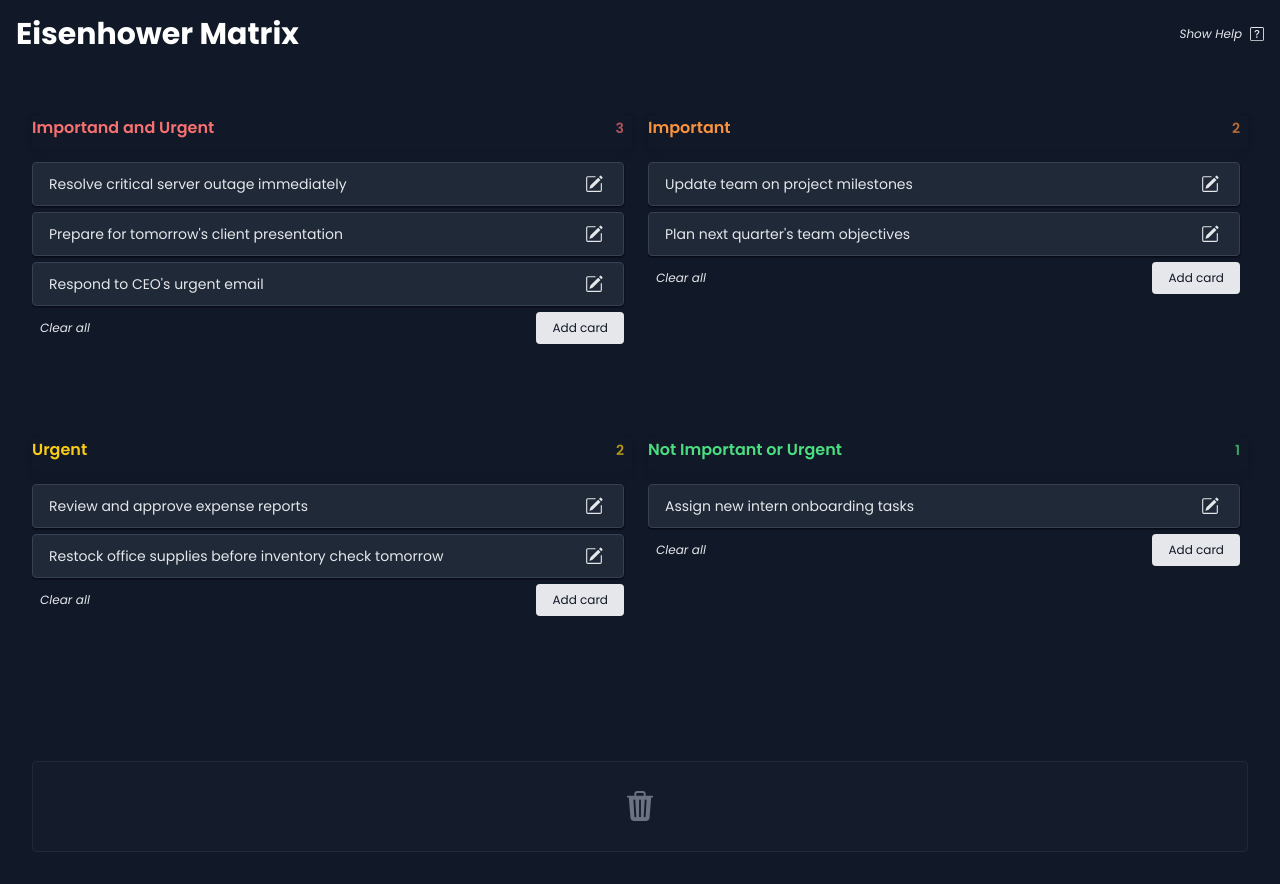
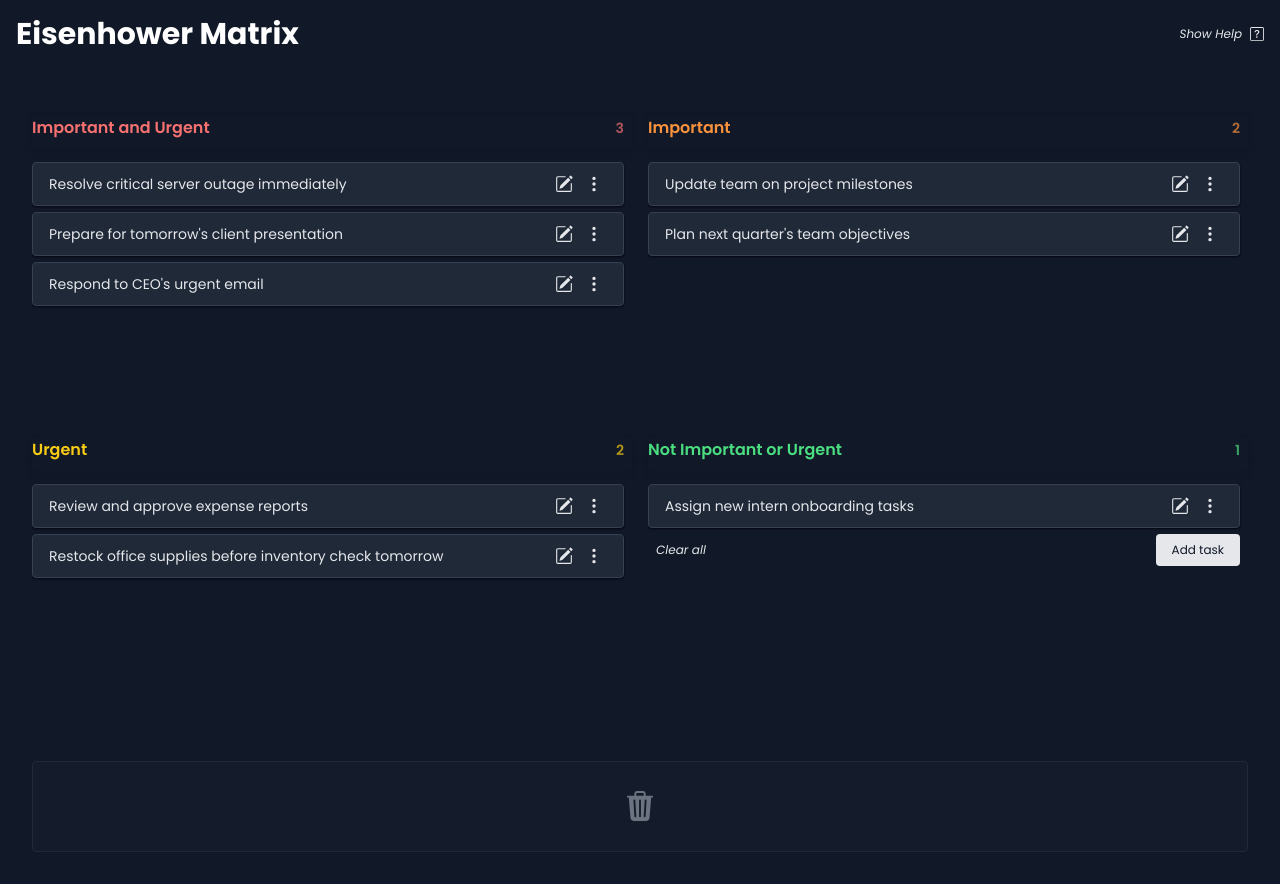
Before and after one commit to jakerbp/kanban, a React (Vite) app: page / in a window 1280 px wide. Built offline with nearby package versions, Linux system fonts and the light colour scheme.

Commit message:
add context menu

```diff
--- a/src/Components/Ematrix.tsx
+++ b/src/Components/Ematrix.tsx
@@ -1,9 +1,11 @@
 import { useEffect, useState } from "react";
-import { motion } from "framer-motion";
+import { AnimatePresence, motion } from "framer-motion";
 import {
   BsCheckSquare,
   BsPencilSquare,
   BsQuestionSquare,
+  BsThreeDots,
+  BsThreeDotsVertical,
   BsTrash3Fill,
   BsXSquare,
 } from "react-icons/bs";
@@ -21,7 +23,9 @@ export default function Ematrix() {
             onClick={() => setIsHelpHidden(!isHelpHidden)}
             className="px-4 py-2 text-xs h-8 transition-colors text-nowrap rounded text-gray-200  hover:text-gray-400 flex justify-center items-center gap-2"
           >
-            <span><i>{`${isHelpHidden ? "Show" : "Hide"} Help`}</i></span>
+            <span>
+              <i>{`${isHelpHidden ? "Show" : "Hide"} Help`}</i>
+            </span>
             {isHelpHidden ? (
               <BsQuestionSquare size={14} />
             ) : (
@@ -30,6 +34,8 @@ export default function Ematrix() {
           </button>
         </div>
         <motion.div
+        layout
+        layoutId="help"
           className={`container mx-auto px-4 mt-4 overflow-hidden text-gray-200 ${
             isHelpHidden ? "h-0" : "h-auto"
           }`}
@@ -44,8 +50,8 @@ export default function Ematrix() {
             created by President Dwight D. Eisenhower. It is a visual
             decision-making tool that helps you prioritize tasks based on two
             key criteria: urgency and importance. It's perfect when your task
-            list is too overwhelming and you need to make tough calls about what to
-            focus on first, what can wait, and what to let go of entirely.
+            list is too overwhelming and you need to make tough calls about what
+            to focus on first, what can wait, and what to let go of entirely.
           </p>
 
           <h3 className="text-xl font-semibold mb-6 text-white">
@@ -78,12 +84,17 @@ export default function Ematrix() {
             </li>
           </ol>
           <p className="mb-6 font-light text-sm">
-           This web app is <strong><i>free to use</i></strong> and saves your tasks in your browser!
+            This web app is{" "}
+            <strong>
+              <i>free to use</i>
+            </strong>{" "}
+            and saves your tasks in your browser!
           </p>
           <p className="mb-6 font-light text-sm">
             Simply create tasks by clicking "Add card" and drag & drop them into
             the right quadrant. Need to make changes? Hit the edit icon on a
-            task. Completed a task? Drag it to the trash area! Want to clear a whole quadrant? Click "Clear all".
+            task. Completed a task? Drag it to the trash area! Want to clear a
+            whole quadrant? Click "Clear all".
           </p>
 
           <p className="text-lg font-semibold text-center text-white">
@@ -97,35 +108,33 @@ export default function Ematrix() {
 }
 
 function Board() {
-    const [hasChecked, setHasChecked] = useState(false)
+  const [hasChecked, setHasChecked] = useState(false);
   const [cards, setCards] = useState([]);
 
-useEffect(()=>{
-    hasChecked && localStorage.setItem("cards",JSON.stringify(cards))
-},[cards])
+  useEffect(() => {
+    hasChecked && localStorage.setItem("cards", JSON.stringify(cards));
+  }, [cards]);
 
-useEffect(()=>{
-const cardData = localStorage.getItem("cards")
-setCards(cardData ? JSON.parse(cardData) : DEFAULT_CARDS)
-setHasChecked(true)
-},[])
+  useEffect(() => {
+    const cardData = localStorage.getItem("cards");
+    setCards(cardData ? JSON.parse(cardData) : DEFAULT_CARDS);
+    setHasChecked(true);
+  }, []);
 
   return (
     <>
-      <div className="sm:grid grid-rows-7 grid-cols-2 sm:h-screen h-full w-full space-y-8 sm:space-y-0 sm:gap-4 overflow-auto p-4 sm:p-8 ">
-        <motion.div className="row-span-3 h-full" layout>
+      <div className="sm:grid grid-rows-7 grid-cols-2 sm:h-screen h-full w-full space-y-8 sm:space-y-0 sm:gap-4 overflow-auto p-4 sm:p-8 pb-16">
+        <div className="row-span-3 h-full" >
           <Column
-            title="Importand and Urgent"
+            title="Important and Urgent"
             headingColor="text-red-400"
             column="Imp-Urg"
             cards={cards}
             setCards={setCards}
           />
-        </motion.div>
-        <motion.div className="col-span-2 row-span-1 sm:hidden" layout>
-          <DeleteBox setCards={setCards} />
-        </motion.div>
-        <motion.div className="row-span-3 h-full" layout>
+        </div>
+
+        <div className="row-span-3 h-full" >
           <Column
             title="Important"
             headingColor="text-orange-400"
@@ -133,11 +142,9 @@ setHasChecked(true)
             cards={cards}
             setCards={setCards}
           />
-        </motion.div>
-        <motion.div className="col-span-2 row-span-1 sm:hidden" layout>
-          <DeleteBox setCards={setCards} />
-        </motion.div>
-        <motion.div className="row-span-3 h-full" layout>
+        </div>
+
+        <div className="row-span-3 h-full" >
           <Column
             title="Urgent"
             headingColor="text-yellow-400"
@@ -145,11 +152,9 @@ setHasChecked(true)
             cards={cards}
             setCards={setCards}
           />
-        </motion.div>
-        <motion.div className="col-span-2 row-span-1 sm:hidden" layout>
-          <DeleteBox setCards={setCards} />
-        </motion.div>
-        <motion.div className="row-span-3 h-full" layout>
+        </div>
+
+        <div className="row-span-3 h-full" >
           <Column
             title="Not Important or Urgent"
             headingColor="text-green-400"
@@ -157,16 +162,16 @@ setHasChecked(true)
             cards={cards}
             setCards={setCards}
           />
-        </motion.div>
-        <motion.div className="col-span-2 row-span-1" layout>
+        </div>
+        <div className="col-span-2 row-span-1 hidden sm:flex" >
           <DeleteBox setCards={setCards} />
-        </motion.div>
+        </div>
       </div>
     </>
   );
 }
 
-function DeleteBox({ setCards }:{setCards:Function}) {
+function DeleteBox({ setCards }: { setCards: Function }) {
   const [active, setActive] = useState(false);
 
   function handleDragOver(e: { preventDefault: () => void }) {
@@ -213,7 +218,7 @@ type CardType = {
   column: string;
   handleDragStart: Function;
   setCards: Function;
-  }
+};
 
 type ColumnProps = {
   title: string;
@@ -236,7 +241,7 @@ function Column({ title, headingColor, column, cards, setCards }: ColumnProps) {
     setActive(true);
   }
 
-  function highlightIndicator(e:React.DragEvent<HTMLDivElement>) {
+  function highlightIndicator(e: React.DragEvent<HTMLDivElement>) {
     const indicators = getIndicators();
     clearHighlights(indicators);
     const nearest = getNearestIndicator(e, indicators);
@@ -250,7 +255,10 @@ function Column({ title, headingColor, column, cards, setCards }: ColumnProps) {
     });
   }
 
-  function getNearestIndicator(e: React.DragEvent<HTMLDivElement>, indicators: HTMLElement[]): { offset: number; element: HTMLElement } {
+  function getNearestIndicator(
+    e: React.DragEvent<HTMLDivElement>,
+    indicators: HTMLElement[]
+  ): { offset: number; element: HTMLElement } {
     const DISTANCE_OFFSET = 25;
     const nearest = indicators.reduce<{ offset: number; element: HTMLElement }>(
       (closest, child) => {
@@ -270,7 +278,6 @@ function Column({ title, headingColor, column, cards, setCards }: ColumnProps) {
     );
     return nearest;
   }
-
 
   function getIndicators(): HTMLElement[] {
     return Array.from(document.querySelectorAll(`[data-column="${column}"]`));
@@ -320,7 +327,6 @@ function Column({ title, headingColor, column, cards, setCards }: ColumnProps) {
       </div>
       <div
         onDragOver={handleDragOver}
-
         onDragLeave={handleDragLeave}
         onDrop={handleDragEnd}
         className={`column-inner h-[calc(100%-40px)] w-full transition-colors overflow-x-hidden overflow-y-auto pr-2 ${
@@ -342,7 +348,7 @@ function Column({ title, headingColor, column, cards, setCards }: ColumnProps) {
   );
 }
 
-function AddCard({ column, setCards }:{column:string, setCards:Function}) {
+function AddCard({ column, setCards }: { column: string; setCards: Function }) {
   const [text, setText] = useState("");
   const [adding, setAdding] = useState(false);
 
@@ -358,16 +364,18 @@ function AddCard({ column, setCards }:{column:string, setCards:Function}) {
     setAdding(false);
   }
 
-  function handleClear(){
-    setCards((currentCards: any) => currentCards.filter((card: any)=>{
-        if(card.column !== column) return card
-    }));
+  function handleClear() {
+    setCards((currentCards: any) =>
+      currentCards.filter((card: any) => {
+        if (card.column !== column) return card;
+      })
+    );
   }
 
   return (
     <>
       {adding ? (
-        <motion.form layout onSubmit={handleSubmit}>
+        <motion.form layout layoutId="form" onSubmit={handleSubmit}>
           <textarea
             placeholder="Add a new task..."
             autoFocus
@@ -385,12 +393,12 @@ function AddCard({ column, setCards }:{column:string, setCards:Function}) {
               type="submit"
               className="px-4 py-2 text-xs transition-colors rounded bg-gray-200 text-gray-900 hover:bg-gray-400 flex justify-center items-center gap-2"
             >
-              <span>Save card</span>
+              <span>Save task</span>
             </button>
           </div>
         </motion.form>
       ) : (
-        <motion.div layout className="flex justify-between">
+        <motion.div layout layoutId='addclear' className="flex justify-between">
           <button
             onClick={handleClear}
             name="Clear all cards"
@@ -403,7 +411,7 @@ function AddCard({ column, setCards }:{column:string, setCards:Function}) {
             name="Add card"
             className="px-4 py-2 text-xs transition-colors rounded bg-gray-200 text-gray-900 hover:bg-gray-400 flex justify-center items-center gap-2"
           >
-            <span>Add card</span>
+            <span>Add task</span>
           </button>
         </motion.div>
       )}
@@ -411,16 +419,11 @@ function AddCard({ column, setCards }:{column:string, setCards:Function}) {
   );
 }
 
-function Card({
-  title,
-  id,
-  column,
-  handleDragStart,
-  setCards,
-}: CardType) {
+function Card({ title, id, column, handleDragStart, setCards }: CardType) {
   const [editing, setEditing] = useState(false);
   const [text, setText] = useState(title);
   const [newText, setNewText] = useState(text);
+  const [isContextOpen, setIsContextOpen] = useState(false);
 
   function handleClick() {
     setEditing(!editing);
@@ -450,12 +453,65 @@ function Card({
     setEditing(false);
   }
 
+  function handleDelete(id: string) {
+    setCards((currentCards: any) =>
+      currentCards.filter((card: any) => {
+        if (card.id !== id) return card;
+      })
+    );
+  }
+
+  function handleMove(column: string, id: string) {
+    setCards((currentCards: any) => {
+      let copy = [...currentCards];
+      let cardToTransfer = copy.find((card)=>card.id === id)
+      if (!cardToTransfer) return;
+      cardToTransfer = {...cardToTransfer, column}
+      copy = copy.filter((card)=>card.id !== id)
+      copy.push(cardToTransfer)
+      return copy
+    });
+  }
+
+  const OPTIONS = [
+    {
+      column: "Imp-Urg",
+      color: "bg-red-400",
+      tcolor: "text-red-900",
+      text: "Move to Important and Urgent",
+    },
+    {
+      column: "Imp",
+      color: "bg-orange-400",
+      tcolor: "text-orange-900",
+      text: "Move to Important",
+    },
+    {
+      column: "Urg",
+      color: "bg-yellow-400",
+      tcolor: "text-yellow-800",
+      text: "Move to Urgent",
+    },
+    {
+      column: "Del",
+      color: "bg-green-400",
+      tcolor: "text-green-800",
+      text: "Move to Not Important or Urgent",
+    },
+    {
+      column: "delete",
+      color: "border-gray-400 border-2",
+      tcolor: "text-gray-400",
+      text: "Delete Task",
+    },
+  ];
+
   return (
     <>
       <DropIndicator beforeId={id} column={column} />
       <motion.div
         layout
-        layoutId={id}
+        layoutId={id+'drag'}
         draggable={!editing}
         onDragStart={(e) => handleDragStart(e, { title, id, column })}
         className={`cursor-grab active:cursor-grabbing rounded border px-4 py-2 ${
@@ -464,17 +520,17 @@ function Card({
             : "border-gray-700  active:bg-gray-700 active:shadow-none active:border-gray-800"
         } shadow-sm shadow-gray-950 bg-gray-800`}
       >
-        <div className="flex justify-between items-center">
+
+        <motion.div layout layoutId={id+'main'} className="flex justify-between items-center">
             {!editing && <p className="text-sm text-gray-200">{title}</p>}
             {editing && (
               <form
                 className="w-full flex gap-1 items-center text-gray-200"
                 onSubmit={(e) => handleSubmit(e)}
               >
-              <input
-                className="bg-gray-800 w-full outline-none p-0 m-0 text-sm"
+                <textarea
+                  className="bg-gray-800 w-full resize-none outline-none p-0 m-0 text-sm"
                   autoFocus
-                type="text"
                   value={text}
                   onChange={(e) => setText(e.target.value)}
                 />
@@ -488,6 +544,7 @@ function Card({
                 </button>
               </form>
             )}
+
           <div className="flex gap-1 items-center text-gray-200">
             <button
               className=" p-1 hover:bg-gray-700 rounded"
@@ -506,8 +563,48 @@ function Card({
             >
               <BsXSquare size={18} />
             </button>
+
+            <button
+              className="hover:bg-gray-700 rounded p-1"
+              onClick={() => setIsContextOpen(!isContextOpen)}
+              name="Options"
+            >
+              {isContextOpen ? (
+                <BsThreeDots size={18} />
+              ) : (
+                <BsThreeDotsVertical size={18} />
+              )}
+            </button>
           </div>
-        </div>
+        </motion.div>
+        <AnimatePresence>
+        {isContextOpen && (
+          <motion.div
+          layout
+          layoutId={id+'context'}
+          initial={{ scaleY: 0 }}
+          animate={{ scaleY: 1 }}
+          style={{ originY: 0 }}
+          className="flex flex-col gap-2 mt-2">
+            {OPTIONS.map(
+              (option) =>
+                option.column !== column && (
+                  <button
+                  key={id+option.column}
+                    className={`${option.color}  hover:opacity-70 ${option.tcolor} text-sm rounded px-4 py-2`}
+                    onClick={() =>
+                      option.column === "delete"
+                        ? handleDelete(id)
+                        : handleMove(option.column, id)
+                    }
+                  >
+                    {option.text}
+                  </button>
+                )
+            )}
+          </motion.div>
+        )}
+      </AnimatePresence>
       </motion.div>
     </>
   );
@@ -532,12 +629,24 @@ function DropIndicator({
 }
 
 const DEFAULT_CARDS = [
-    { "title": "Resolve critical server outage immediately", "id": "1", "column": "Imp-Urg" },
-    { "title": "Prepare for tomorrow's client presentation", "id": "2", "column": "Imp-Urg" },
-    { "title": "Respond to CEO's urgent email", "id": "3", "column": "Imp-Urg" },
-    { "title": "Update team on project milestones", "id": "4", "column": "Imp" },
-    { "title": "Plan next quarter's team objectives", "id": "5", "column": "Imp" },
-    { "title": "Review and approve expense reports", "id": "6", "column": "Urg" },
-    { "title": "Restock office supplies before inventory check tomorrow", "id": "7", "column": "Urg" },
-    { "title": "Assign new intern onboarding tasks", "id": "8", "column": "Del" }
-  ]
+  {
+    title: "Resolve critical server outage immediately",
+    id: "1",
+    column: "Imp-Urg",
+  },
+  {
+    title: "Prepare for tomorrow's client presentation",
+    id: "2",
+    column: "Imp-Urg",
+  },
+  { title: "Respond to CEO's urgent email", id: "3", column: "Imp-Urg" },
+  { title: "Update team on project milestones", id: "4", column: "Imp" },
+  { title: "Plan next quarter's team objectives", id: "5", column: "Imp" },
+  { title: "Review and approve expense reports", id: "6", column: "Urg" },
+  {
+    title: "Restock office supplies before inventory check tomorrow",
+    id: "7",
+    column: "Urg",
+  },
+  { title: "Assign new intern onboarding tasks", id: "8", column: "Del" },
+];
```
Lines whose indentation alone changed are shown as unchanged.
